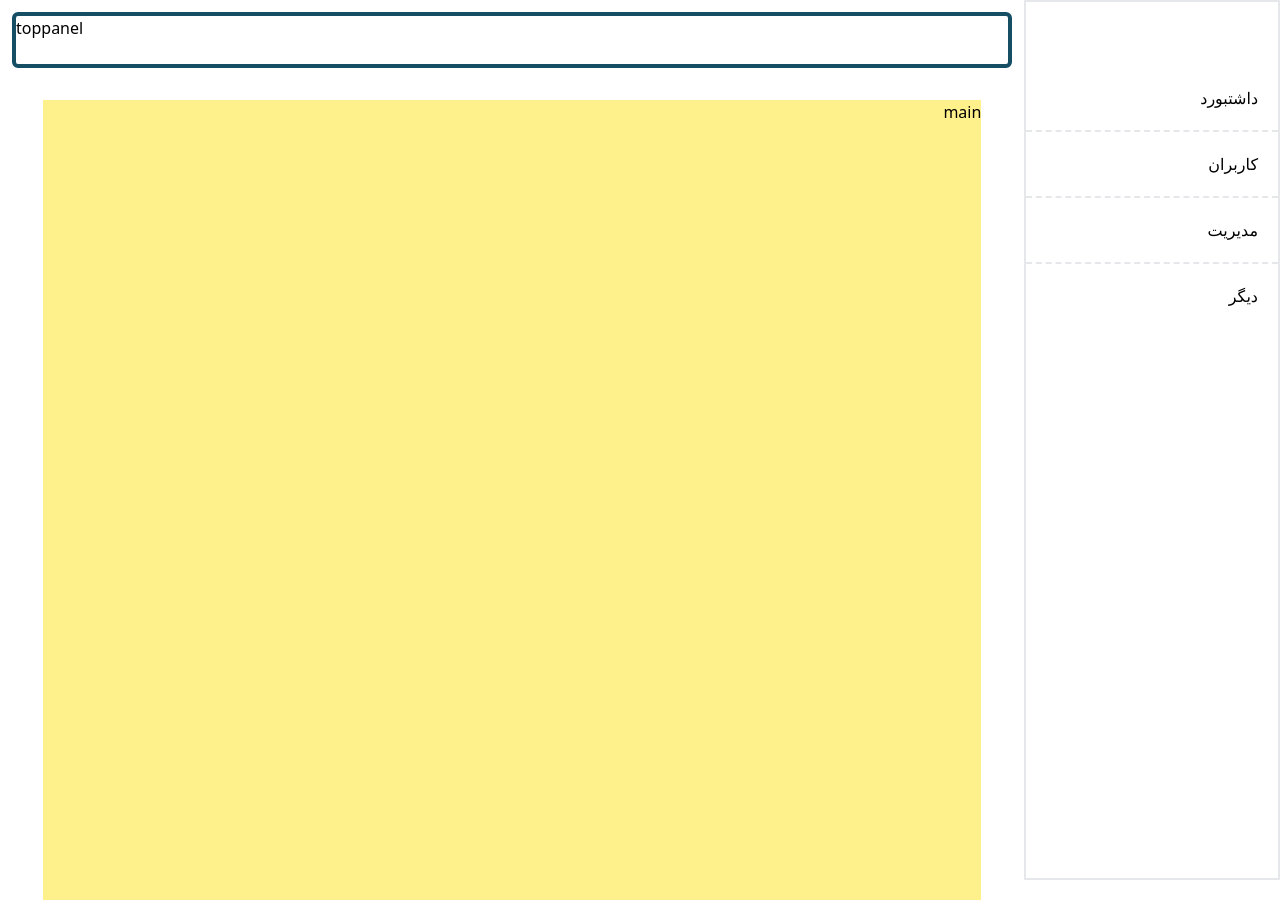
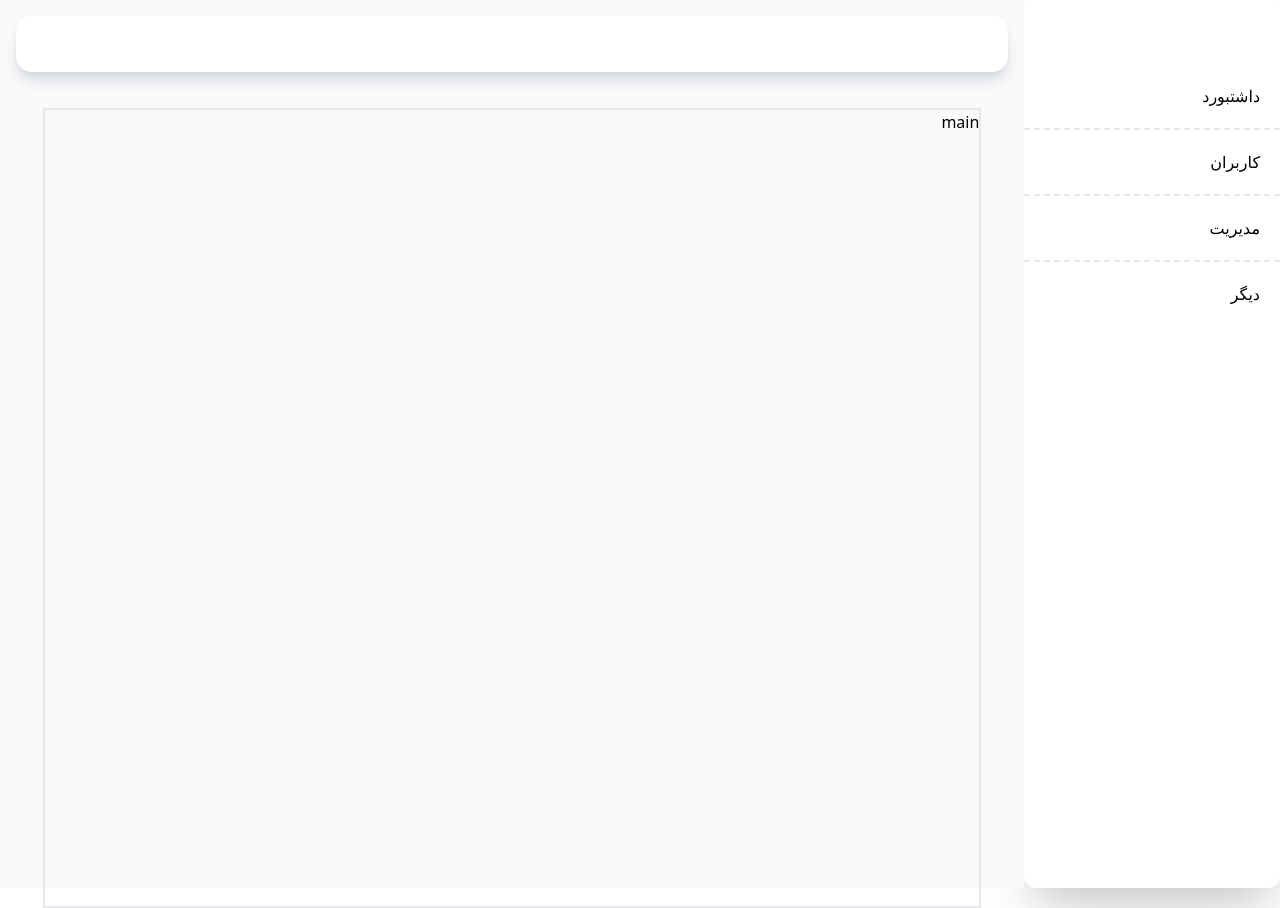
Before and after one commit to amiof/panel-adm, a React (Create React App) app: page / in a window 1280 px wide. Built offline with nearby package versions, Linux system fonts and the light colour scheme.

Commit message:
change color and shadows

```diff
--- a/src/components/Main.js
+++ b/src/components/Main.js
@@ -2,8 +2,8 @@ import React from 'react';
 
 const Main = () => {
     return (
-        <div className='h-screen flex justify-center items-center '>
-            <div className="w-11/12 h-full mt-10 bg-yellow-200">main </div>
+        <div className='h-screen bg-gray-50 flex justify-center items-center '>
+            <div className="w-11/12 h-full mt-10 border-2">main </div>
         </div>
     );
 };
--- a/src/components/RightPanel.js
+++ b/src/components/RightPanel.js
@@ -1,7 +1,7 @@
 import React from 'react';
 const RightPanel = () => {
     return (
-        <div className="w-1/5 border-2 border-cool-gray-900 min-h-screen">
+        <div className="w-1/5 shadow-2xl shadow-dark-500 rounded-xl min-h-screen">
 
             <ul className=" mt-16 divide-y-2 divide-dashed">
                 <li className="p-5 ">داشتبورد</li>
--- a/src/components/TopPanel.js
+++ b/src/components/TopPanel.js
@@ -6,8 +6,8 @@ const TopPanel = () => {
 
 
 
-            <div className="h-14 w-screen flex flex-row-reverse border-4  border-cyan-900 z-100 rounded-md m-3">
-            <div>toppanel</div>
+            <div className="h-14 w-screen flex flex-row-reverse shadow-lg shadow-gray-300 bg-white rounded-2xl m-4">
+            <div><img ></img></div>
 
 
 
--- a/src/components/layout/Layout.js
+++ b/src/components/layout/Layout.js
@@ -8,7 +8,7 @@ const Layout = () => {
     <>
       <div className="flex flex-row-reverse">
         <div className="w-4/5">
-          <div className=" h-30  flex flex-row  ">
+          <div className=" h-30  flex flex-row bg-gray-50 ">
             <TopPanel />
           </div>
             <Main></Main>
--- a/src/index.css
+++ b/src/index.css
@@ -11,7 +11,10 @@ code {
   font-family: source-code-pro, Menlo, Monaco, Consolas, 'Courier New',
     monospace;
 } */
+:root{
+  --bg-color1 :black ;
 
+}
 @tailwind base;
 @tailwind components;
 @tailwind utilities;
```
